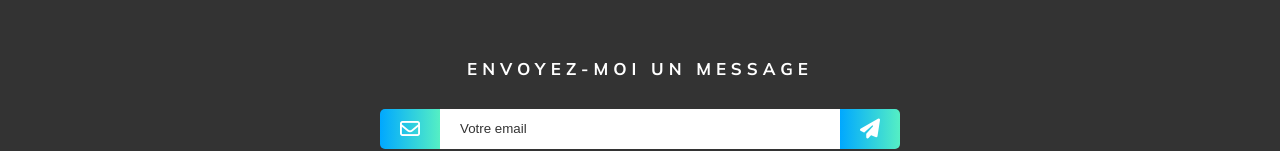
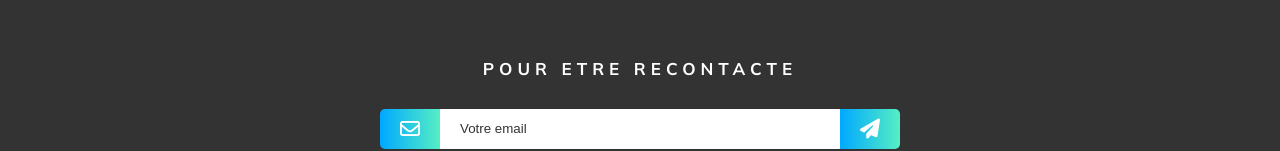
Before and after one commit to MarielleBouchoux/modele-cv, a website: page index.html in a window 1280 px wide. Shown: the part 1900-2051 px from the top of the page. Drawn offline with Linux system fonts and the light colour scheme.

Commit message:
adaptation h2 footer

```diff
--- a/index.html
+++ b/index.html
@@ -195,7 +195,7 @@
         </div>
       </main>
       <footer>
-        <h2 class="title-small">ENVOYEZ-MOI UN MESSAGE</h2>
+        <h2 class="title-small">POUR ETRE RECONTACTE</h2>
         <form action="#">
           <i class="far fa-envelope prefix"></i>
           <input type="text" placeholder="Votre email" />
```
